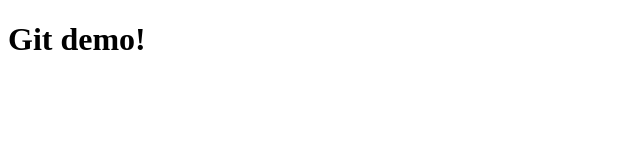
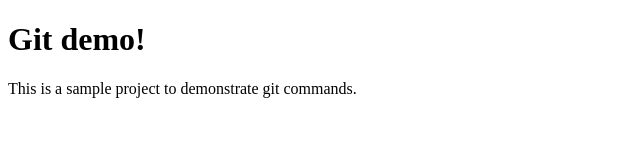
Before and after one commit to elyjah2/new-repo, a plain HTML site: page index.html in a window 1280 px wide. Shown: the whole page, without its empty margins (0-640 px from the left). Drawn offline with Linux system fonts and the light colour scheme.

Commit message:
Add p tag

```diff
--- a/index.html
+++ b/index.html
@@ -7,5 +7,6 @@
 </head>
 <body>
     <h1>Git demo!</h1>
+    <p>This is a sample project to demonstrate git commands.</p>
 </body>
 </html>
```
